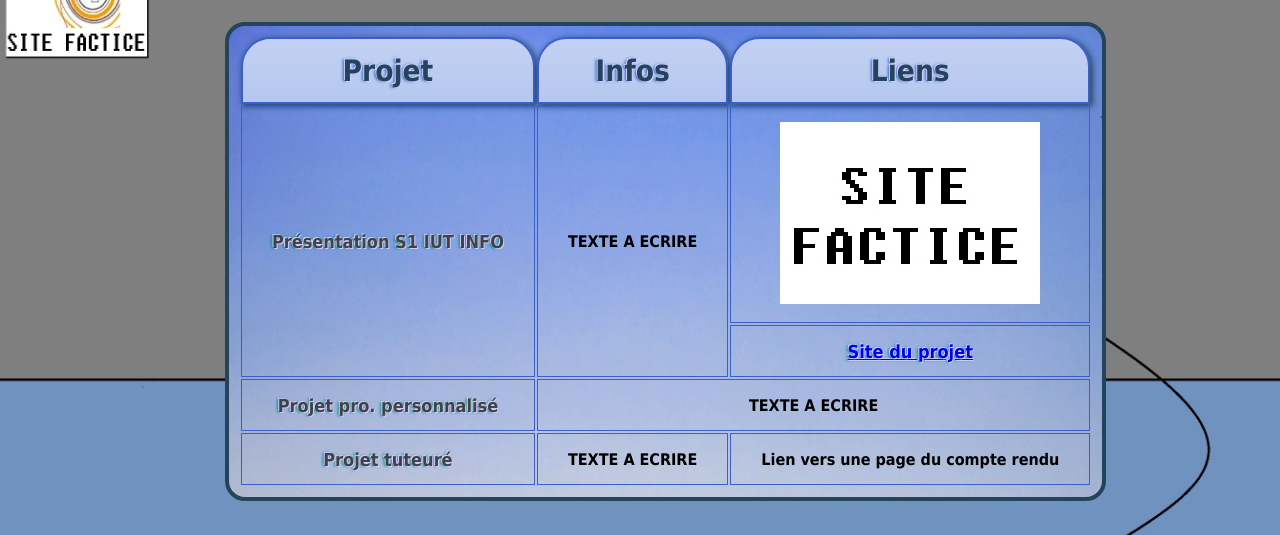
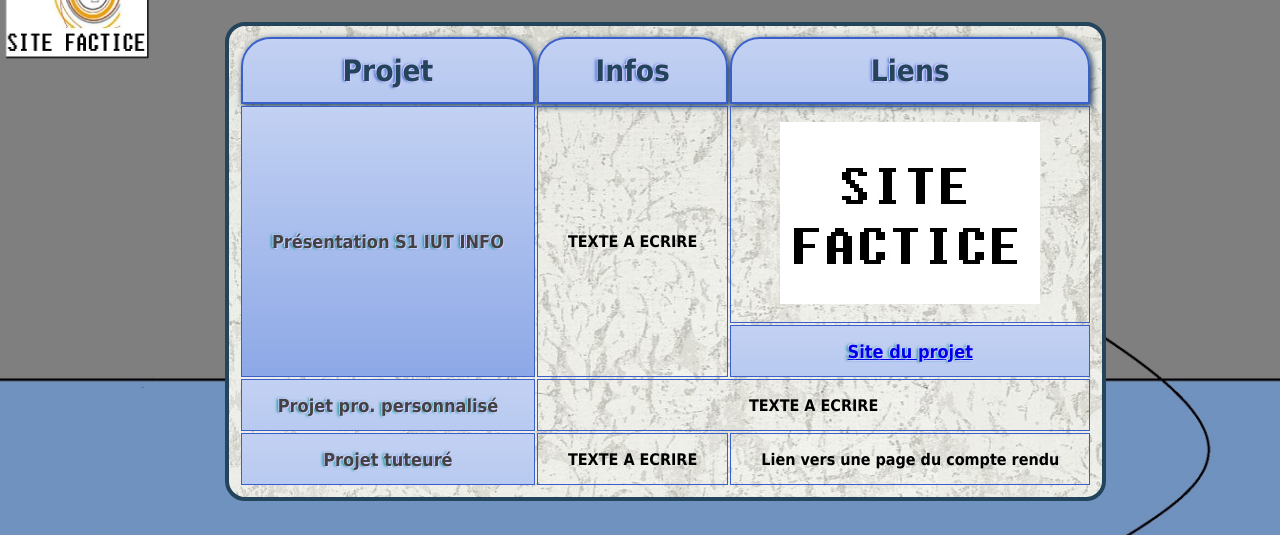
Before and after one commit to NajibXY/PROJET_WEB_S1, a plain HTML site: page projets.html in a window 1280 px wide. Shown: the part 146-681 px from the top of the page. Drawn offline with Linux system fonts and the light colour scheme.

Commit message:
Retouche tab

```diff
--- a/style.css
+++ b/style.css
@@ -230,7 +230,7 @@ h1
 	border-radius: 20px;
 	margin-top: 0.75%;
 	margin-left: 17.2%;
-	background-image: url("assets/fond-tab.jpg");
+	background-image: url("assets/fond-val.jpg");
 }
 
 th
@@ -244,6 +244,7 @@ tr>td:first-child
 	color:#424242;
 	font-size: 112.5%;
 	text-shadow: -1px -1px rgb(204, 204, 255), 1px 1px rgb(204, 204, 255), -2px 0 3px rgb(0, 142, 142);
+	background-image: url("assets/fond-form.png");
 }
 
 /* PADDING LEFT ET RIGHT A METTRE EN POURCENTAGE */
```
